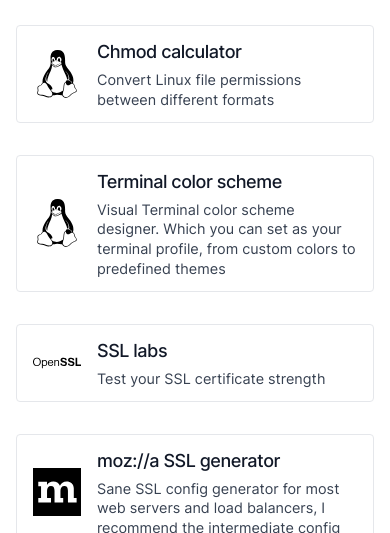
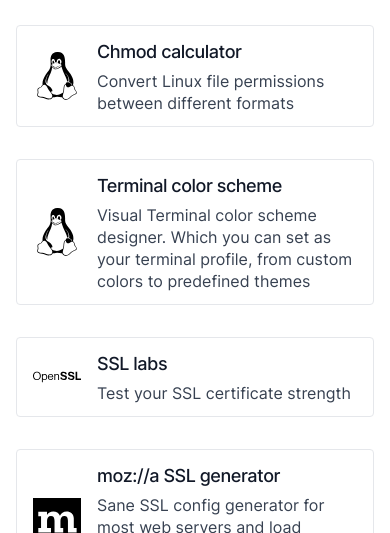
Before and after one commit to omaralsoudanii/mkreg.dev, a Next.js app: page /nuggets in a window 390 px wide. Shown: the part 311-844 px from the top of the page. Built offline with nearby package versions, Linux system fonts and the light colour scheme; no server answers; what @tailwindcss/typography would draw is missing.

Commit message:
adjust card font size on mobile

```diff
--- a/src/components/Card/index.tsx
+++ b/src/components/Card/index.tsx
@@ -14,7 +14,7 @@ const Card = ({ title, url, icon, desc }) => (
       </div>
       <div>
         <h2 className="!my-1 !font-medium  !text-lg md:!text-xl">{title}</h2>
-        <p className="!my-1  !text-secondary text-[0.9rem] md:text-base !leading-snug !font-normal clamp clamp-5">
+        <p className="!my-1  !text-secondary text-base !leading-snug !font-normal clamp clamp-5">
           {desc}
         </p>
       </div>
```
